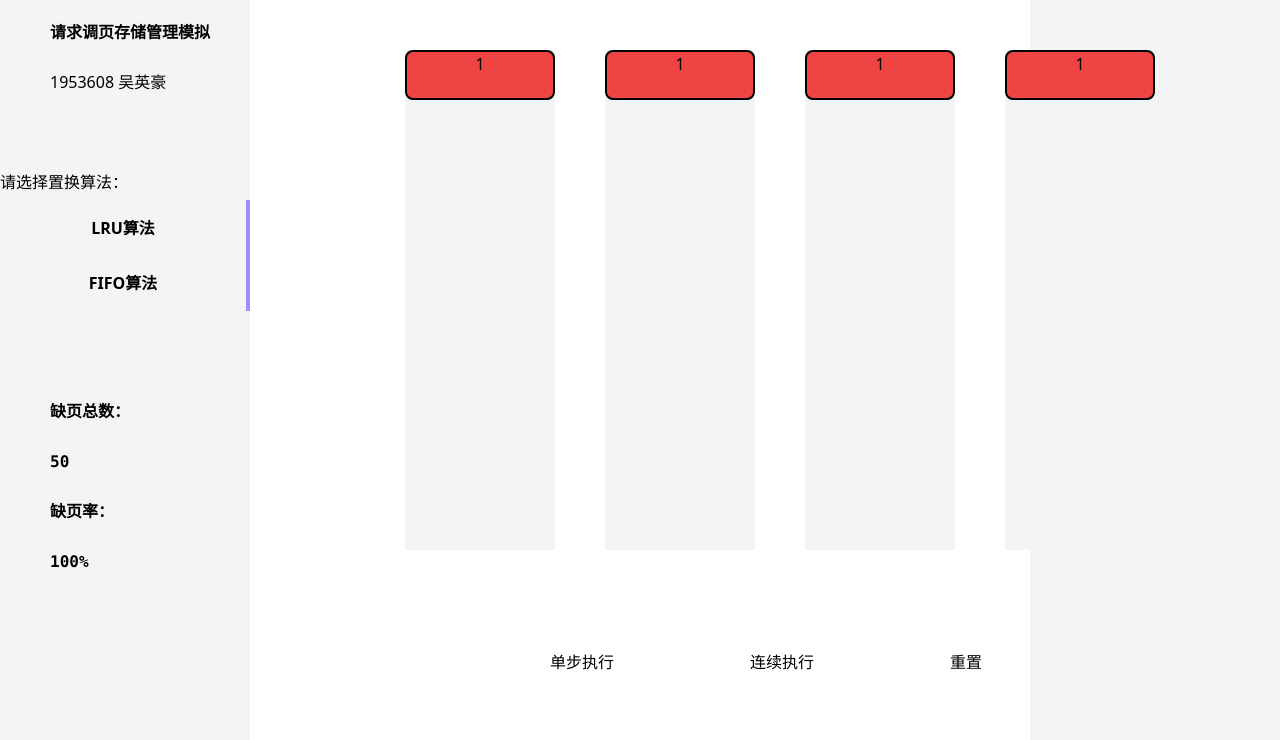
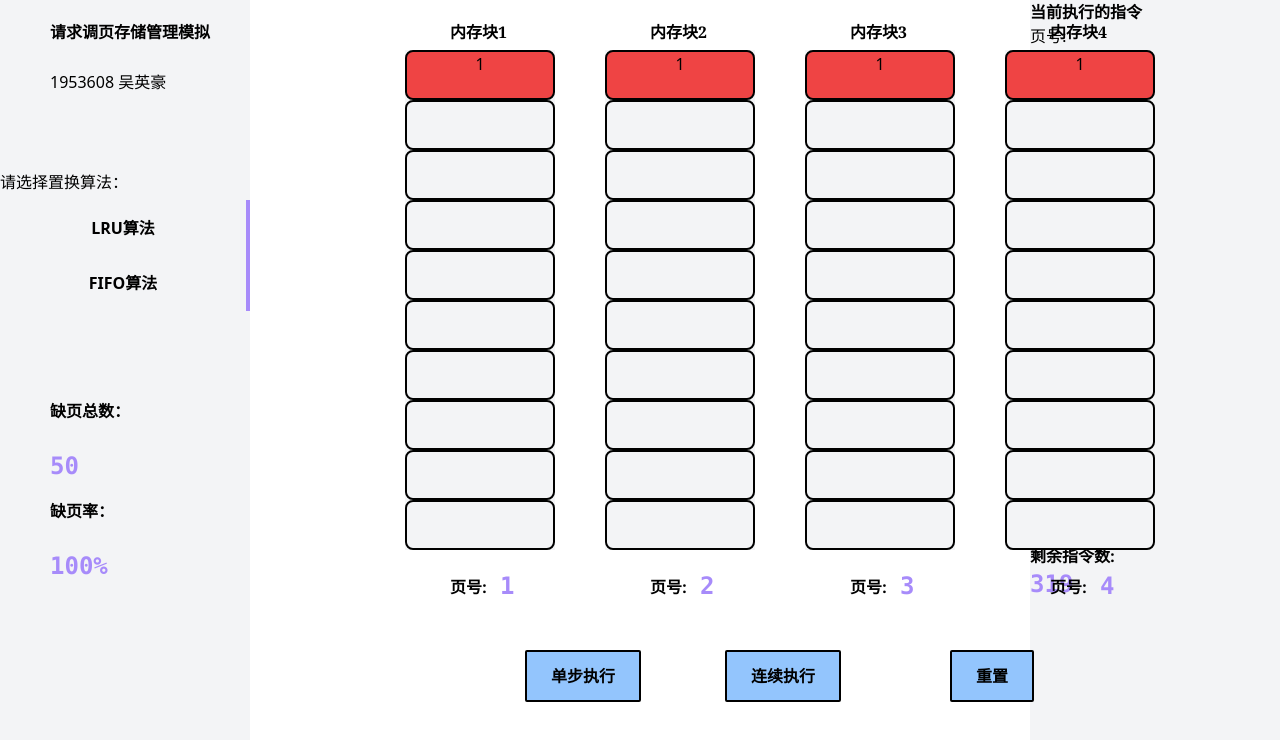
Before and after one commit to HOLLYwyh/Operating-System, a Vue app in the folder MemoryManagement-demandPaging/: page / in a window 1280 px wide. Shown: the top 740 px of the page. Built offline with nearby package versions, Linux system fonts and the light colour scheme.

Commit message:
update static template

```diff
--- a/MemoryManagement-demandPaging/src/App.vue
+++ b/MemoryManagement-demandPaging/src/App.vue
@@ -4,6 +4,7 @@
     <Memory/>
     <RunButtons/>
     <SideBar/>
+    <Words/>
   </div>
 </template>
 
@@ -13,6 +14,7 @@ import Logs from "./components/Logs.vue";
 import Memory from "./components/Memory";
 import RunButtons from "./components/RunButtons";
 import SideBar from './components/SideBar.vue';
+import Words from "./components/Words";
 
 export default {
   name: 'App',
@@ -20,7 +22,8 @@ export default {
     Logs,
     Memory,
     RunButtons,
-    SideBar
+    SideBar,
+    Words
   }
 }
 </script>
--- a/MemoryManagement-demandPaging/src/components/Logs.vue
+++ b/MemoryManagement-demandPaging/src/components/Logs.vue
@@ -3,6 +3,26 @@
     <!--这是一个侧边栏 -->
     <div>
       <ul  class="log-bar bg-gray-100">
+        <li class="font-bold font-serif">当前执行的指令</li>
+        <li class="font-serif">页号:</li>
+        <li class="font-mono text-purple-400 text-2xl font-bold">1</li>
+        <li class="font-serif">页内偏移:</li>
+        <li class="font-mono text-purple-400 text-2xl font-bold">1</li>
+        <li class="font-serif">物理地址:</li>
+        <li class="font-mono text-purple-400 text-2xl font-bold">1</li><br>
+        <li class="font-serif font-bold">下一条指令:</li>
+        <li class="font-serif">页号:</li>
+        <li class="font-mono text-purple-400 text-2xl font-bold">1</li>
+        <li class="font-serif">页内偏移量:</li>
+        <li class="font-mono text-purple-400 text-2xl font-bold">5</li>
+        <li class="font-serif">物理地址:</li>
+        <li class="font-mono text-purple-400 text-2xl font-bold">5</li><br>
+        <li class="font-serif font-bold">指令总数:</li>
+        <li class="font-mono text-purple-400 text-2xl font-bold">320</li>
+        <li class="font-serif font-bold">已执行指令数:</li>
+        <li class="font-mono text-purple-400 text-2xl font-bold">1</li>
+        <li class="font-serif font-bold">剩余指令数:</li>
+        <li class="font-mono text-purple-400 text-2xl font-bold">319 </li>
       </ul>
     </div>
   </div>
@@ -22,4 +42,5 @@ export default {
   width: 250px;
   height :100%;
 }
+
 </style>
--- a/MemoryManagement-demandPaging/src/components/MemoryBlock.vue
+++ b/MemoryManagement-demandPaging/src/components/MemoryBlock.vue
@@ -2,15 +2,15 @@
   <div>
     <ul class="memory-block bg-gray-100">
       <li class="bg-red-500 text-center border-2 border-black rounded-lg">1</li>
-      <li></li>
-      <li></li>
-      <li></li>
-      <li></li>
-      <li></li>
-      <li></li>
-      <li></li>
-      <li></li>
-      <li></li>
+      <li class="text-center border-2 border-black rounded-lg"></li>
+      <li class="text-center border-2 border-black rounded-lg"></li>
+      <li class="text-center border-2 border-black rounded-lg"></li>
+      <li class="text-center border-2 border-black rounded-lg"></li>
+      <li class="text-center border-2 border-black rounded-lg"></li>
+      <li class="text-center border-2 border-black rounded-lg"></li>
+      <li class="text-center border-2 border-black rounded-lg"></li>
+      <li class="text-center border-2 border-black rounded-lg"></li>
+      <li class="text-center border-2 border-black rounded-lg"></li>
     </ul>
   </div>
 </template>
--- a/MemoryManagement-demandPaging/src/components/RunButtons.vue
+++ b/MemoryManagement-demandPaging/src/components/RunButtons.vue
@@ -1,8 +1,8 @@
 <template>
   <div>
-    <button class="one-step">单步执行</button>
-    <button class="sequential-steps">连续执行</button>
-    <button class="reset">重置</button>
+    <button class="one-step border-2 border-black rounded-sm bg-blue-300 py-3 px-6 hover:bg-red-500 font-serif font-bold">单步执行</button>
+    <button class="sequential-steps border-black border-2 rounded-sm bg-blue-300 py-3 px-6 hover:bg-red-500 font-serif font-bold">连续执行</button>
+    <button class="reset border-2 border-black rounded-sm bg-blue-300 py-3 px-6 hover:bg-red-500 font-serif font-bold">重置</button>
   </div>
 </template>
 
@@ -16,12 +16,12 @@ export default {
 .one-step{
   position: fixed;
   top:650px;
-  left:550px;
+  left:525px;
 }
 .sequential-steps{
   position: fixed;
   top:650px;
-  left:750px;
+  left:725px;
 }
 .reset{
   position: fixed;
--- a/MemoryManagement-demandPaging/src/components/SideBar.vue
+++ b/MemoryManagement-demandPaging/src/components/SideBar.vue
@@ -21,13 +21,13 @@
         <li class="word-2 font-mono font-bold">
             缺页总数：
         </li>
-        <li class="number font-mono font-bold">
+        <li class="number font-mono font-bold text-purple-400 text-2xl">
           50
         </li>
         <li class="word-3 font-mono font-bold">
             缺页率：
         </li>
-        <li class="percentage font-mono font-bold">
+        <li class="percentage font-mono font-bold text-purple-400 text-2xl">
           100%
         </li>
       </ul>
--- /dev/null
+++ b/MemoryManagement-demandPaging/src/components/Words.vue
@@ -0,0 +1,85 @@
+<template>
+  <div>
+    <div class="word1 font-bold font-serif">内存块1</div>
+    <div class="word2 font-bold font-serif">内存块2</div>
+    <div class="word3 font-bold font-serif">内存块3</div>
+    <div class="word4 font-bold font-serif">内存块4</div>
+    <div class="font-bold font-serif page1">页号:</div>
+    <div class="order1 font-mono text-purple-400 text-2xl font-bold">1</div>
+    <div class="font-bold font-serif page2">页号:</div>
+    <div class="order2 font-mono text-purple-400 text-2xl font-bold">2</div>
+    <div class="font-bold font-serif page3 ">页号:</div>
+    <div class="order3 font-mono text-purple-400 text-2xl font-bold">3</div>
+    <div class="font-bold font-serif page4">页号:</div>
+    <div class="order4 font-mono text-purple-400 text-2xl font-bold">4</div>
+  </div>
+</template>
+
+<script>
+export default {
+  name: "Words"
+}
+</script>
+
+<style scoped>
+.word1{
+  position: fixed;
+  top:20px;
+  left:450px;
+}
+.word2{
+  position: fixed;
+  top:20px;
+  left:650px;
+}
+.word3{
+  position: fixed;
+  top:20px;
+  left:850px;
+}
+.word4{
+  position: fixed;
+  top:20px;
+  left:1050px;
+}
+.page1{
+  position: fixed;
+  top:575px;
+  left:450px;
+}
+.page2{
+  position: fixed;
+  top:575px;
+  left:650px;
+}
+.page3{
+  position: fixed;
+  top:575px;
+  left:850px;
+}
+.page4{
+  position: fixed;
+  top:575px;
+  left:1050px;
+}
+.order1{
+  position: fixed;
+  top:570px;
+  left:500px;
+}
+.order2{
+  position: fixed;
+  top:570px;
+  left:700px;
+}
+.order3{
+  position: fixed;
+  top:570px;
+  left:900px;
+}
+.order4{
+  position: fixed;
+  top:570px;
+  left:1100px;
+}
+</style>
```
